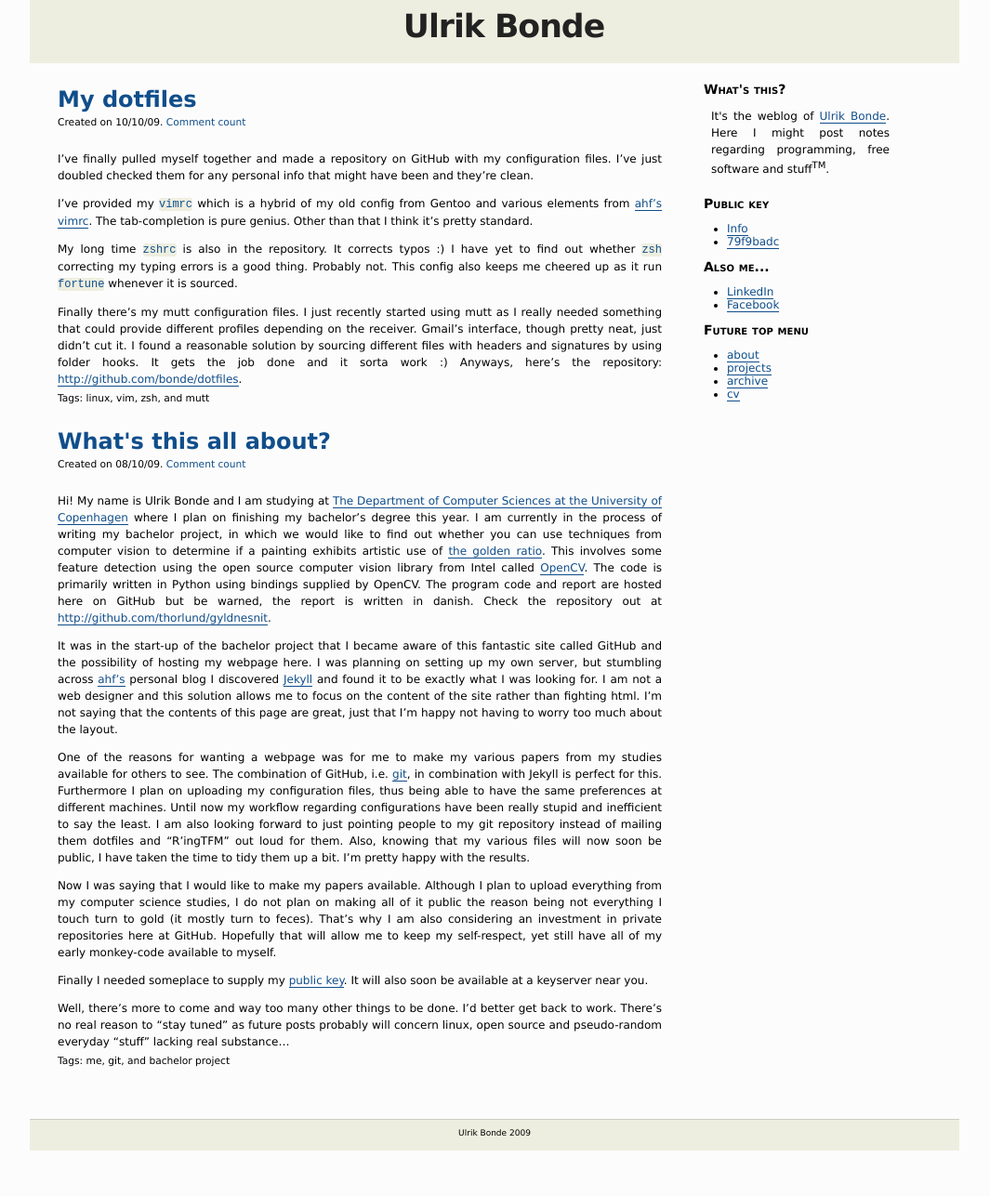
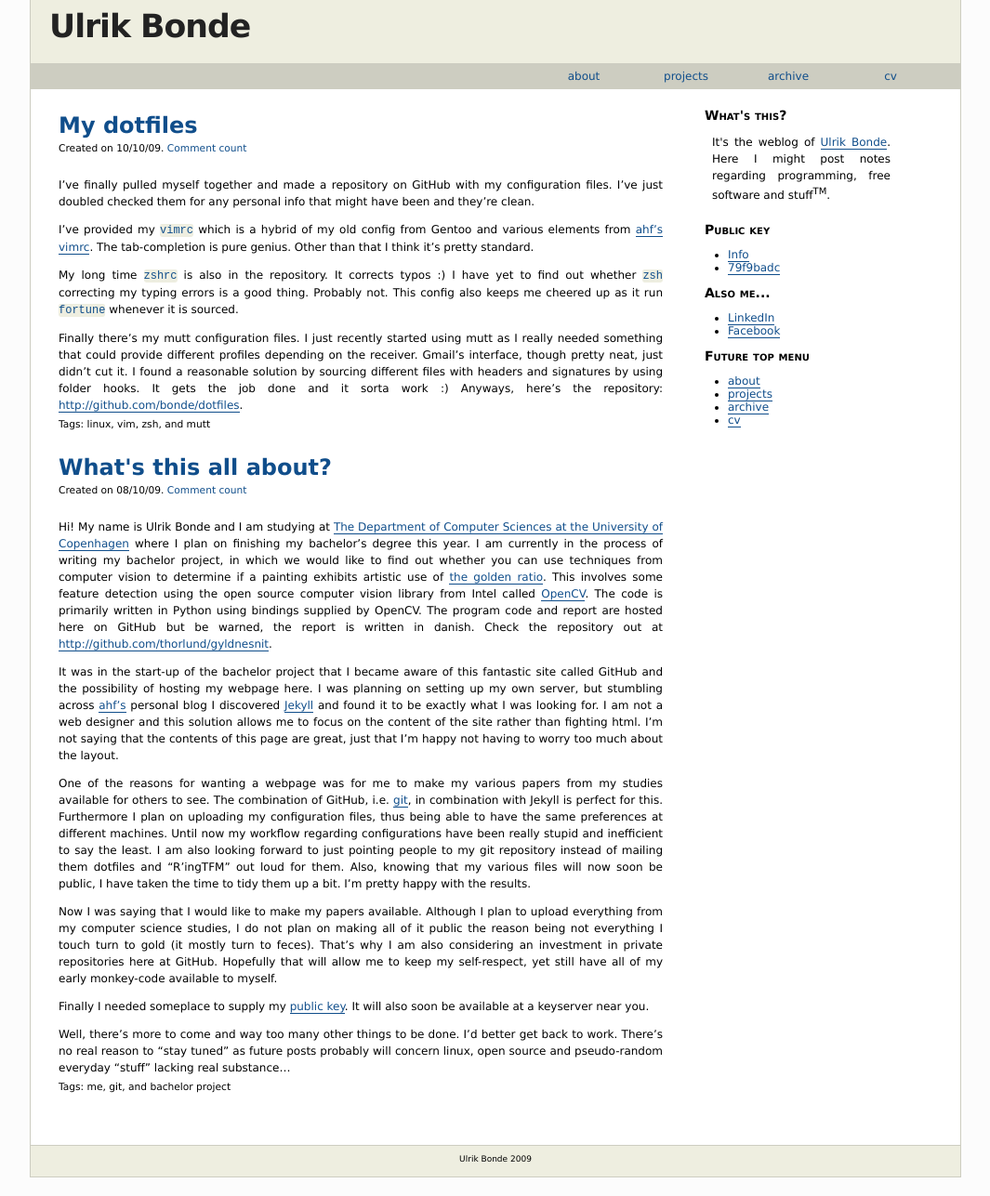
Before and after one commit to bonde/bonde.github.com, a Jekyll site: the page built from index.html, in a window 1280 px wide. Shown: the whole page at 93% size, without its empty margins (108-1173 px from the left). Built offline with Jekyll 4.4.1, drawn with Linux system fonts in a browser that asks for light colours; Markdown is read by kramdown in place of the engine named in the settings; comment, search, counter and statistics services are not loaded; before the commit the page ends 1258 px from its top, so only the background shows below that.

Commit message:
Added a top menu

```diff
--- /dev/null
+++ b/_includes/menu.html
@@ -0,0 +1,8 @@
+<div id="menu">
+  <ul>
+    <li><a href="/about/">about</a></li>
+    <li><a href="/projects/">projects</a></li>
+    <li><a href="/archive/">archive</a></li>
+    <li><a href="/cv/">cv</a></li>
+  </ul>
+</div>
--- a/_layouts/default.html
+++ b/_layouts/default.html
@@ -7,9 +7,12 @@
     <link rel="stylesheet" type="text/css" href="/styles/default.css" media="screen" />
   </head>
   <body>
+    <div id="page">
       <div id="header">
         <h1><a href="/">{{ site.title }}</a></h1>
       </div>
+
+      {% include menu.html %}
 
       <div id="content">
         {{ content }}
@@ -36,6 +39,7 @@
         //]]>
       </script>
 
+</div>
   </body>
 </html>
 
```
Lines whose indentation alone changed are shown as unchanged.
